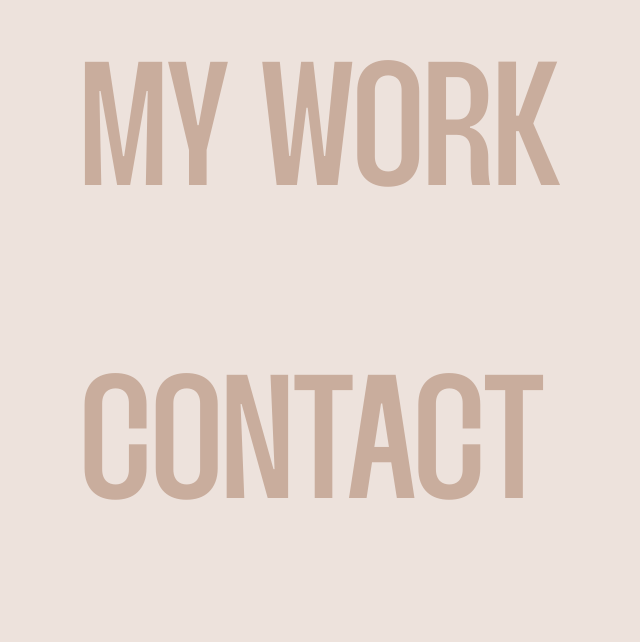
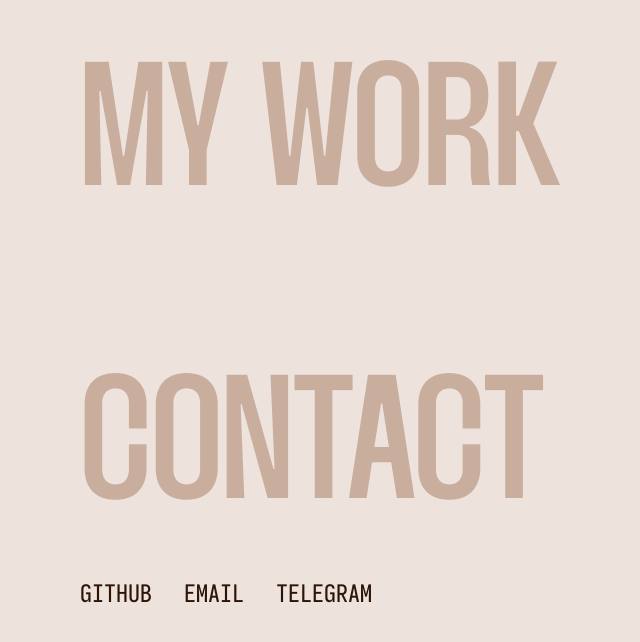
Before and after one commit to kirillovaaa/kirillovaaa.github.io, a React (Create React App) app: page / in a window 1280 px wide. Shown: the part 596-1238 px from the top of the page, without its empty margins (0-640 px from the left). Before the commit the page ends 1206 px from the top, so only its background shows below. Built offline with nearby package versions, Linux system fonts and the light colour scheme.

Commit message:
contact section

```diff
--- a/src/App.jsx
+++ b/src/App.jsx
@@ -3,6 +3,7 @@ import logo from "./logo.svg";
 import "./App.css";
 import Header from "./components/Header";
 import Section from "./components/Section";
+import Contact from "./components/Contact";
 
 const App = () => (
   <div className="App">
@@ -15,6 +16,7 @@ const App = () => (
     </Section>
     <Section>
       <h2>Contact</h2>
+      <Contact />
     </Section>
   </div>
 );
--- /dev/null
+++ b/src/components/Contact.css
@@ -0,0 +1,12 @@
+.contact {
+  display: flex;
+  gap: 32px;
+}
+
+.contact-item {
+  font-size: 24px;
+  line-height: 32px;
+  text-decoration: none;
+  color: var(--foreground-primary);
+  text-transform: uppercase;
+}
--- /dev/null
+++ b/src/components/Contact.jsx
@@ -0,0 +1,20 @@
+import React from "react";
+import "./Contact.css";
+
+const contacts = [
+  { label: "Github", link: "https://github.com/kirillovaaa" },
+  { label: "Email", link: "mailto: kiri2lova@gmail.com" },
+  { label: "Telegram", link: "https://t.me/kiri2lova" },
+];
+
+const Contact = () => (
+  <div className="contact">
+    {contacts.map((contact) => (
+      <a className="contact-item" href={contact.link}>
+        {contact.label}
+      </a>
+    ))}
+  </div>
+);
+
+export default Contact;
```
